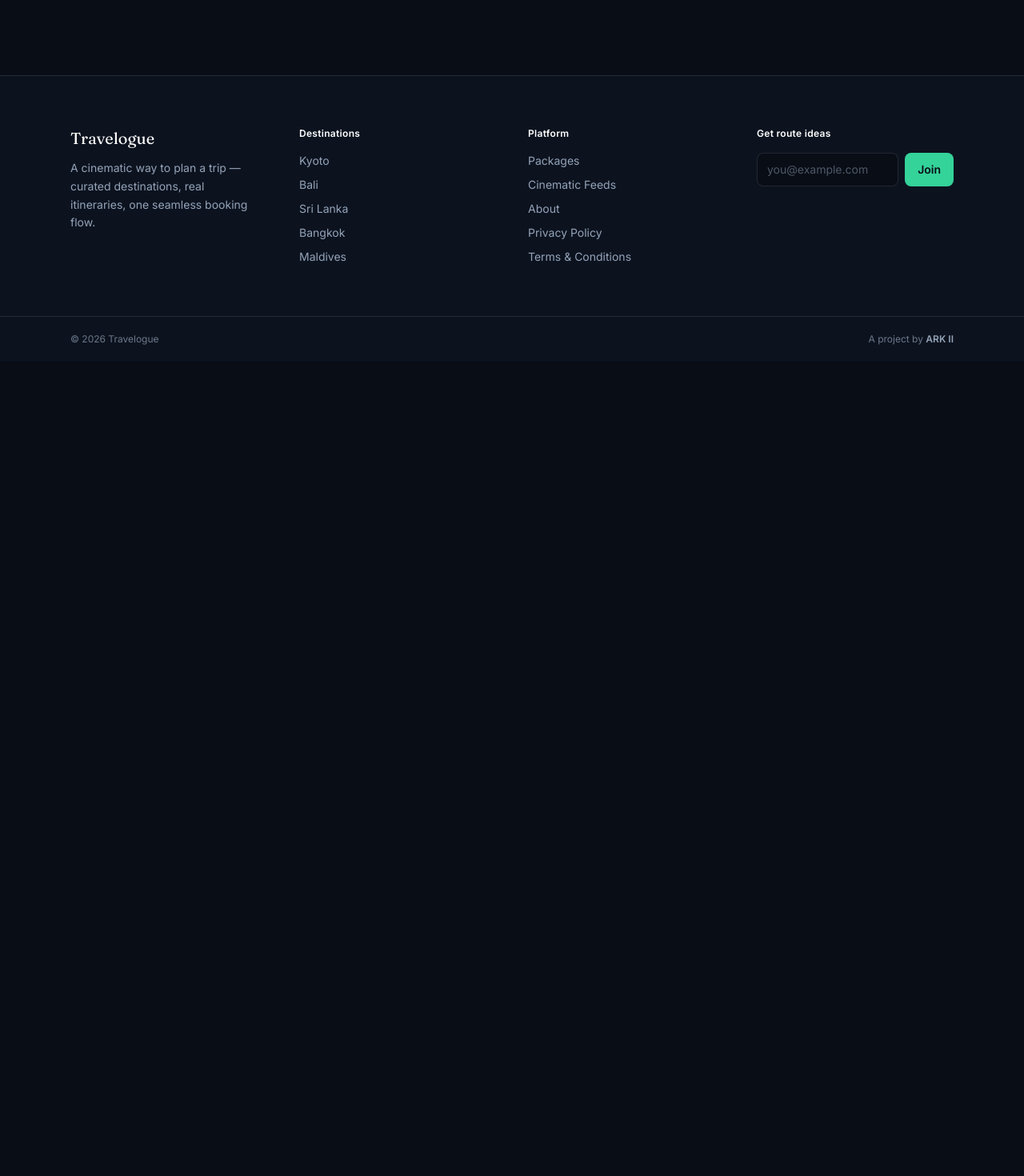
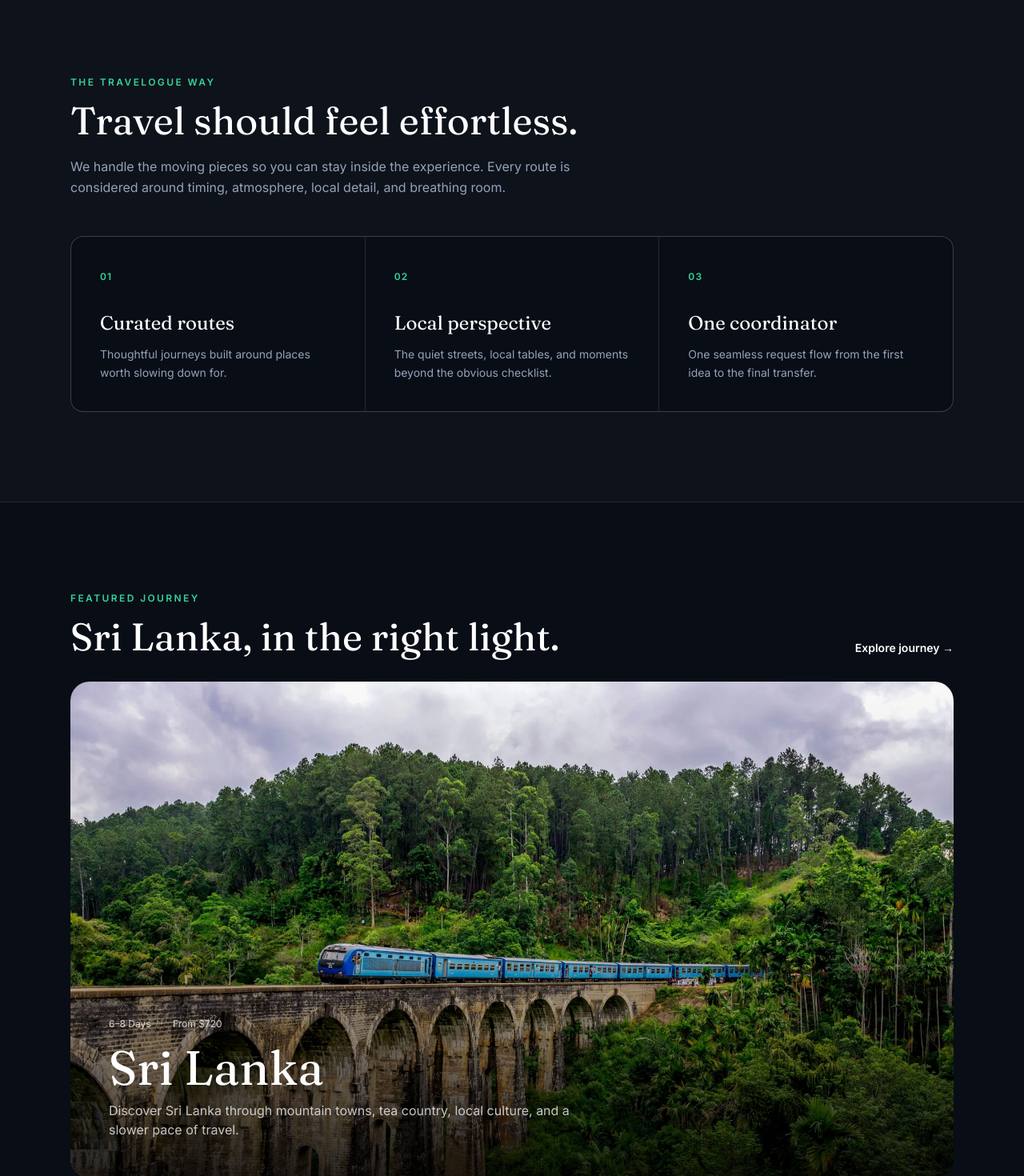
Before and after one commit to LinukaBandara/Travelogue, a Next.js app: page / in a window 1280 px wide. Shown: the part 1120-2590 px from the top of the page at 80% size. Before the commit the page ends 1572 px from the top, so only its background shows below. Built offline with nearby package versions, Linux system fonts and the light colour scheme.

Commit message:
Expand homepage into full cinematic travel experience

```diff
--- a/app/page.js
+++ b/app/page.js
@@ -1,13 +1,20 @@
 "use client";
 
+import Image from "next/image";
+import Link from "next/link";
 import CinematicHero from "@/components/CinematicHero";
 import { useDrawer } from "@/lib/DrawerContext";
+import { destinations } from "@/lib/destinations";
+
+const featured = destinations.find((d) => d.slug === "srilanka");
+const destinationPreview = destinations.filter((d) => ["kyoto", "bali", "maldives"].includes(d.slug));
 
 export default function Home() {
   const { openDrawer } = useDrawer();
 
   return (
-    <section className="mx-auto max-w-6xl px-4 md:px-6 pt-6 pb-16">
+    <>
+      <section className="mx-auto max-w-6xl px-4 md:px-6 pt-6 pb-20">
         <div className="max-w-xl mb-10">
           <div className="text-xs font-semibold text-mint tracking-wide mb-4">
             SEVEN DESTINATIONS · ONE CINEMATIC ITINERARY
@@ -31,5 +38,123 @@ export default function Home() {
         {/* Original cinematic expanding cards — intentionally preserved. */}
         <CinematicHero />
       </section>
+
+      <section className="border-y border-white/10 bg-white/[0.02]">
+        <div className="mx-auto max-w-6xl px-6 py-20 md:py-28">
+          <div className="max-w-2xl mb-12">
+            <p className="text-xs font-semibold text-mint tracking-[0.2em] mb-4">THE TRAVELOGUE WAY</p>
+            <h2 className="font-display text-4xl md:text-5xl leading-tight">Travel should feel effortless.</h2>
+            <p className="text-slateSoft mt-5 leading-relaxed">
+              We handle the moving pieces so you can stay inside the experience.
+              Every route is considered around timing, atmosphere, local detail, and breathing room.
+            </p>
+          </div>
+          <div className="grid md:grid-cols-3 gap-px overflow-hidden rounded-2xl border border-white/10 bg-white/10">
+            {[
+              ["01", "Curated routes", "Thoughtful journeys built around places worth slowing down for."],
+              ["02", "Local perspective", "The quiet streets, local tables, and moments beyond the obvious checklist."],
+              ["03", "One coordinator", "One seamless request flow from the first idea to the final transfer."],
+            ].map(([number, title, text]) => (
+              <div key={number} className="bg-arctic p-7 md:p-9 min-h-52">
+                <span className="text-xs text-mint font-semibold tracking-widest">{number}</span>
+                <h3 className="font-display text-2xl mt-8 mb-3">{title}</h3>
+                <p className="text-sm text-slateSoft leading-relaxed">{text}</p>
+              </div>
+            ))}
+          </div>
+        </div>
+      </section>
+
+      <section className="mx-auto max-w-6xl px-6 py-20 md:py-28">
+        <div className="flex items-end justify-between gap-6 mb-8">
+          <div>
+            <p className="text-xs font-semibold text-mint tracking-[0.2em] mb-4">FEATURED JOURNEY</p>
+            <h2 className="font-display text-4xl md:text-5xl">Sri Lanka, in the right light.</h2>
+          </div>
+          <Link href={`/destinations/${featured.slug}`} className="hidden md:block text-sm font-semibold hover:text-mint transition-colors">
+            Explore journey →
+          </Link>
+        </div>
+        <Link href={`/destinations/${featured.slug}`} className="group block relative overflow-hidden rounded-3xl min-h-[460px] md:min-h-[620px]">
+          <Image
+            src={featured.image}
+            alt={`${featured.name}, ${featured.country}`}
+            fill
+            sizes="(max-width: 768px) 100vw, 1200px"
+            className="object-cover transition-transform duration-1000 group-hover:scale-105"
+          />
+          <div className="absolute inset-0 bg-gradient-to-t from-black/80 via-black/15 to-transparent" />
+          <div className="absolute inset-x-0 bottom-0 p-7 md:p-12">
+            <div className="flex flex-wrap gap-3 text-xs text-white/80 mb-4">
+              <span>{featured.duration}</span><span>·</span><span>From ${featured.price.toLocaleString()}</span>
+            </div>
+            <h3 className="font-display text-4xl md:text-6xl text-white mb-3">{featured.name}</h3>
+            <p className="max-w-xl text-sm md:text-base text-white/75 leading-relaxed">{featured.tagline}</p>
+          </div>
+        </Link>
+        <Link href={`/destinations/${featured.slug}`} className="md:hidden inline-block mt-5 text-sm font-semibold hover:text-mint">Explore journey →</Link>
+      </section>
+
+      <section className="bg-white/[0.02] border-y border-white/10">
+        <div className="mx-auto max-w-6xl px-6 py-20 md:py-24">
+          <div className="grid md:grid-cols-4 gap-8 md:gap-4 items-start">
+            <div className="md:col-span-2">
+              <p className="text-xs font-semibold text-mint tracking-[0.2em] mb-4">HOW IT WORKS</p>
+              <h2 className="font-display text-4xl md:text-5xl leading-tight">From first idea to final frame.</h2>
+            </div>
+            {[
+              ["01", "Discover", "Tell us where the story begins."],
+              ["02", "Curate", "We shape the route around you."],
+              ["03", "Experience", "Travel without managing the details."],
+            ].map(([number, title, text]) => (
+              <div key={number} className="border-t border-white/15 pt-5">
+                <span className="text-xs text-mint font-semibold">{number}</span>
+                <h3 className="font-display text-2xl mt-5 mb-2">{title}</h3>
+                <p className="text-sm text-slateSoft leading-relaxed">{text}</p>
+              </div>
+            ))}
+          </div>
+        </div>
+      </section>
+
+      <section className="mx-auto max-w-6xl px-6 py-20 md:py-28">
+        <div className="flex items-end justify-between gap-6 mb-10">
+          <div>
+            <p className="text-xs font-semibold text-mint tracking-[0.2em] mb-4">DESTINATIONS</p>
+            <h2 className="font-display text-4xl md:text-5xl">Choose your next story.</h2>
+          </div>
+          <Link href="/destinations" className="text-sm font-semibold hover:text-mint transition-colors">View all →</Link>
+        </div>
+        <div className="grid md:grid-cols-3 gap-5">
+          {destinationPreview.map((d) => (
+            <Link href={`/destinations/${d.slug}`} key={d.slug} className="group">
+              <div className="relative aspect-[4/5] overflow-hidden rounded-2xl mb-4">
+                <Image src={d.image} alt={`${d.name}, ${d.country}`} fill sizes="(max-width: 768px) 100vw, 33vw" className="object-cover transition-transform duration-700 group-hover:scale-105" />
+                <div className="absolute inset-0 bg-gradient-to-t from-black/70 via-transparent to-transparent" />
+                <div className="absolute left-5 right-5 bottom-5 text-white">
+                  <p className="text-xs text-white/70 mb-1">{d.country}</p>
+                  <h3 className="font-display text-3xl">{d.name}</h3>
+                </div>
+              </div>
+              <p className="text-sm text-slateSoft">{d.duration} · from ${d.price.toLocaleString()}</p>
+            </Link>
+          ))}
+        </div>
+      </section>
+
+      <section className="mx-auto max-w-6xl px-6 pb-20 md:pb-28">
+        <div className="rounded-3xl border border-white/10 bg-white/[0.03] p-8 md:p-14 text-center">
+          <p className="text-xs font-semibold text-mint tracking-[0.2em] mb-4">YOUR NEXT FRAME</p>
+          <h2 className="font-display text-4xl md:text-6xl max-w-3xl mx-auto leading-tight">Where will your story take you?</h2>
+          <p className="text-slateSoft max-w-xl mx-auto mt-5 leading-relaxed">
+            Start with a destination, a date, or simply an idea. We&apos;ll take it from there.
+          </p>
+          <div className="flex flex-wrap justify-center gap-3 mt-8">
+            <button onClick={() => openDrawer(null)} className="rounded-full bg-mint text-arctic text-sm font-bold px-7 py-3.5 hover:bg-white transition-colors">Plan my trip</button>
+            <Link href="/destinations" className="rounded-full border border-white/15 px-7 py-3.5 text-sm font-semibold hover:border-mint hover:text-mint transition-colors">Explore destinations</Link>
+          </div>
+        </div>
+      </section>
+    </>
   );
 }
```
Lines whose indentation alone changed are shown as unchanged.
